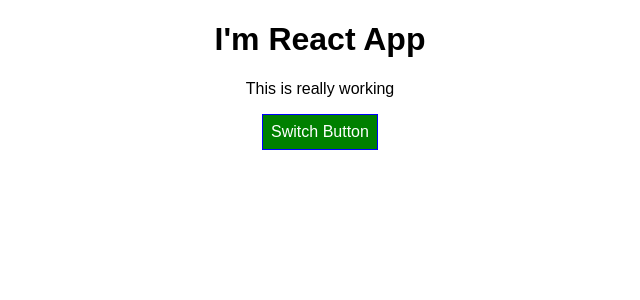
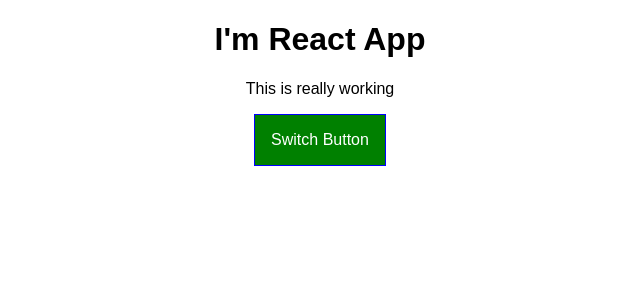
Before and after one commit to vijaykiran912/react-complete-guide, a React app: page / in a window 1280 px wide. Shown: the top 300 px of the page, without its empty margins (320-960 px from the left). Built offline with nearby package versions, Linux system fonts and the light colour scheme.

Commit message:
[5][9][Adding Pseudo Selectors]

```diff
--- a/src/App.css
+++ b/src/App.css
@@ -9,3 +9,26 @@
 .bold {
   font-weight: bold;
 }
+
+.App button{
+  border: 1px solid blue;
+  padding: 16px;
+  background-color: green;
+  font: inherit;
+  color: white;
+  cursor: pointer;
+}
+
+.App button:hover{
+  background-color: lightgreen;
+  color: black;
+}
+
+.App button.Red{
+  background-color: red ;
+}
+
+.App button.Red:hover{
+  background-color: salmon ;
+  color: black;
+}
--- a/src/App.js
+++ b/src/App.js
@@ -46,15 +46,7 @@
 
   render() {
 
-    const style = {
-      backgroundColor: 'green',
-      /* 'background-color' : 'red', */
-      color : 'white',
-      font: 'inherit',
-      border: '1px solid blue',
-      padding: '8px',
-      cursor: 'pointer'
-    }
+    let btnClass ='';
 
     let persons = null;
     if (this.state.showPersons) {
@@ -69,8 +61,7 @@
           })
         }
       </div>)
-
-      style.backgroundColor = 'red';
+      btnClass = classes.Red;
     }
 
     const assignedClasses = [];
@@ -82,10 +73,10 @@
     }
 
     return (
-      <div className={classes.App }>
+      <div className={classes.App}>
         <h1>I'm React App </h1>
         <p className={assignedClasses.join(' ')}> This is really working </p>
-        <button style={style} onClick={this.tooglePersonsHandler}>
+        <button className={btnClass} onClick={this.tooglePersonsHandler}>
           Switch Button
         </button>
         {persons}
```
Also changed, not shown: src/Person/Person.css (line endings or trailing spaces).
